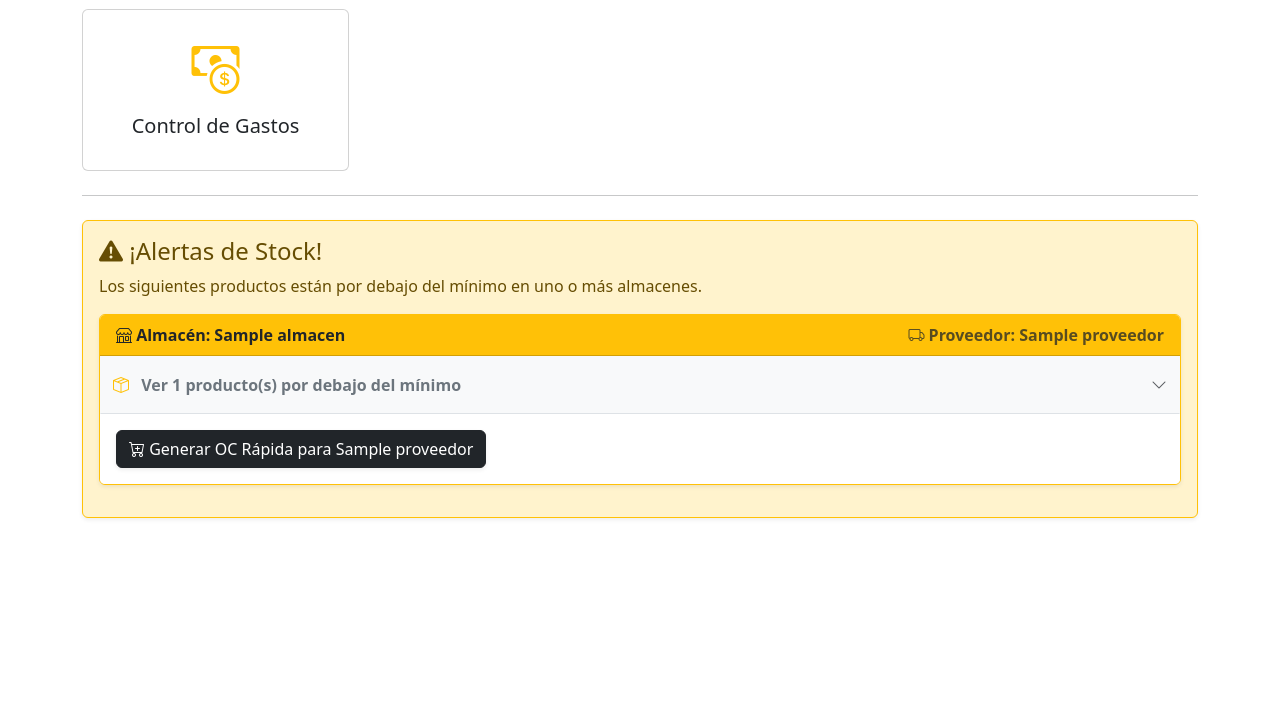
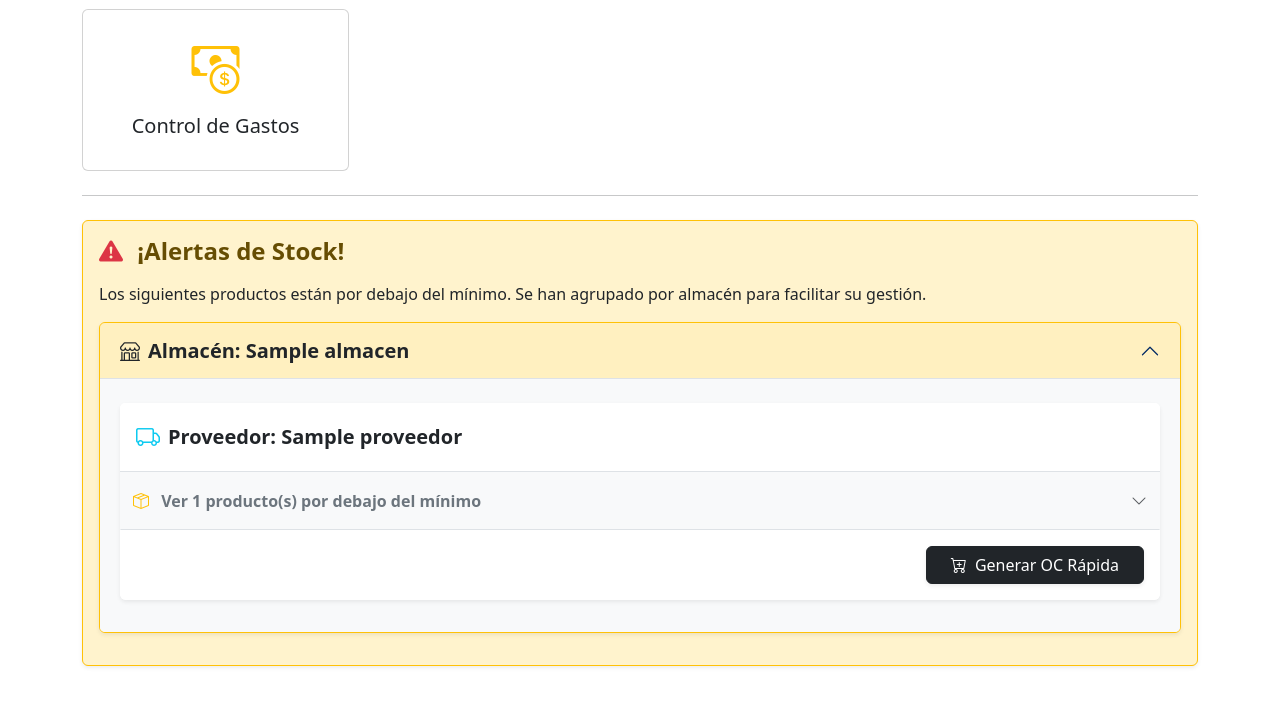
Before and after one commit to Raziraptor/Gestiondeinventario, a Flask app: page / in a window 1280 px wide. Shown: the part 482-1196 px from the top of the page. Before the commit the page ends 1001 px from the top, so only its background shows below. Run offline with Flask 3, Linux system fonts and the light colour scheme; a user stored in the database is signed in; tables that the repository leaves empty hold one stand-in row (values such as "Sample post"); grey boxes marked "Sample" are stand-in pictures; parts of the project's set-up code (start-up, migrations or seed data) failed here and were passed over; some libraries are stand-ins or nearby versions.

Commit message:
Update index.html

```diff
--- a/templates/index.html
+++ b/templates/index.html
@@ -132,17 +132,48 @@
     {% if current_user.rol in ['super_admin', 'admin'] or current_user.perm_create_oc_standard %}
 
         {% if alertas_agrupadas %}
-        <div class="alert alert-warning shadow-sm border-warning">
-            <h4 class="alert-heading"><i class="bi bi-exclamation-triangle-fill"></i> ¡Alertas de Stock!</h4>
-            <p>Los siguientes productos están por debajo del mínimo en uno o más almacenes.</p>
+        <div class="alert alert-warning shadow-sm border-warning mb-5">
+            <h4 class="alert-heading fw-bold mb-3"><i class="bi bi-exclamation-triangle-fill text-danger me-2"></i> ¡Alertas de Stock!</h4>
+            <p class="text-dark">Los siguientes productos están por debajo del mínimo. Se han agrupado por almacén para facilitar su gestión.</p>
 
-            <div class="row">
-                {% for (alm_id, alm_nombre, prov_id, prov_nombre), items_stock in alertas_agrupadas.items() %}
-                    <div class="col-12 mb-3">
-                        <div class="card border-warning shadow-sm">
-                            <div class="card-header bg-warning text-dark fw-bold d-flex flex-column flex-md-row justify-content-between align-items-md-center">
-                                <span><i class="bi bi-shop"></i> Almacén: {{ alm_nombre }}</span>
-                                <span class="text-dark opacity-75 mt-1 mt-md-0"><i class="bi bi-truck"></i> Proveedor: {{ prov_nombre }}</span>
+            <div class="accordion" id="accordionAlmacenes">
+                <!-- Usamos namespace para recordar en qué almacén estamos durante el loop -->
+                {% set current_alm = namespace(id=-1) %}
+
+                <!-- Ordenamos por las claves (tupla) para que todos los del mismo almacén queden juntos -->
+                {% for key, items_stock in alertas_agrupadas.items() | sort(attribute='0') %}
+                    {% set alm_id = key[0] %}
+                    {% set alm_nombre = key[1] %}
+                    {% set prov_id = key[2] %}
+                    {% set prov_nombre = key[3] %}
+
+                    {% if current_alm.id != alm_id %}
+                        <!-- Si no es el primero, cerramos las etiquetas del almacén anterior -->
+                        {% if not loop.first %}
+                                </div> <!-- Cierra el accordion-body del almacen -->
+                            </div> <!-- Cierra el collapse del almacen -->
+                        </div> <!-- Cierra el accordion-item del almacen -->
+                        {% endif %}
+
+                        <!-- NUEVO BLOQUE DE ALMACÉN DESPLEGABLE -->
+                        <div class="accordion-item border border-warning rounded mb-3 overflow-hidden shadow-sm">
+                            <h2 class="accordion-header" id="headingAlm_{{ alm_id }}">
+                                <button class="accordion-button bg-warning bg-opacity-25 text-dark fw-bold fs-5" type="button" data-bs-toggle="collapse" data-bs-target="#collapseAlm_{{ alm_id }}" aria-expanded="true" aria-controls="collapseAlm_{{ alm_id }}">
+                                    <i class="bi bi-shop me-2"></i> Almacén: {{ alm_nombre }}
+                                </button>
+                            </h2>
+                            <div id="collapseAlm_{{ alm_id }}" class="accordion-collapse collapse show" aria-labelledby="headingAlm_{{ alm_id }}">
+                                <div class="accordion-body bg-light pb-2 pt-4">
+
+                        <!-- Actualizamos el id del almacen actual -->
+                        {% set current_alm.id = alm_id %}
+                    {% endif %}
+
+                    <!-- TARJETA DEL PROVEEDOR (Dentro del Almacén) -->
+                    <div class="card border-0 shadow-sm mb-4">
+                        <div class="card-header bg-white border-bottom text-dark fw-bold d-flex align-items-center py-3">
+                            <i class="bi bi-truck text-info fs-4 me-2"></i>
+                            <span class="fs-5">Proveedor: {{ prov_nombre }}</span>
                         </div>
 
                         <form action="{{ url_for('nueva_orden') }}" method="POST">
@@ -150,9 +181,9 @@
                             <input type="hidden" name="almacen_id" value="{{ alm_id }}">
 
                             <div class="card-body p-0">
-                                    <!-- Botón Desplegable -->
+                                <!-- Botón Desplegable de Productos -->
                                 <div class="d-grid">
-                                        <button class="btn btn-light text-start rounded-0 border-bottom d-flex justify-content-between align-items-center py-3" type="button" data-bs-toggle="collapse" data-bs-target="#collapseAlert_{{ loop.index }}" aria-expanded="false" aria-controls="collapseAlert_{{ loop.index }}">
+                                    <button class="btn btn-light text-start rounded-0 border-bottom d-flex justify-content-between align-items-center py-3" type="button" data-bs-toggle="collapse" data-bs-target="#collapseProd_{{ alm_id }}_{{ prov_id }}" aria-expanded="false" aria-controls="collapseProd_{{ alm_id }}_{{ prov_id }}">
                                         <span class="fw-semibold text-secondary">
                                             <i class="bi bi-box-seam text-warning me-2"></i>
                                             Ver {{ items_stock|length }} producto(s) por debajo del mínimo
@@ -161,39 +192,46 @@
                                     </button>
                                 </div>
 
-                                    <!-- Lista Plegable -->
-                                    <div class="collapse" id="collapseAlert_{{ loop.index }}">
+                                <!-- Lista Plegable de Productos -->
+                                <div class="collapse" id="collapseProd_{{ alm_id }}_{{ prov_id }}">
                                     <ul class="list-group list-group-flush">
                                         {% for item in items_stock %}
-                                            <li class="list-group-item d-flex justify-content-between align-items-center bg-light bg-opacity-25">
+                                        <li class="list-group-item d-flex justify-content-between align-items-center bg-light bg-opacity-25 py-3">
                                             <div>
-                                                    <input class="form-check-input me-2" type="checkbox" name="producto_id" value="{{ item.producto.id }}" id="check_{{ alm_id }}_{{ item.id }}" checked>
-                                                    <label class="form-check-label" for="check_{{ alm_id }}_{{ item.id }}">
+                                                <input class="form-check-input me-2" type="checkbox" name="producto_id" value="{{ item.producto.id }}" id="check_{{ alm_id }}_{{ prov_id }}_{{ item.id }}" checked>
+                                                <label class="form-check-label" for="check_{{ alm_id }}_{{ prov_id }}_{{ item.id }}">
                                                     <strong>{{ item.producto.nombre }}</strong>
                                                     <small class="text-muted d-block d-md-inline ms-md-2">(SKU: {{ item.producto.codigo }})</small>
                                                 </label>
                                             </div>
-                                                <span class="badge bg-danger rounded-pill">Stock: {{ item.cantidad }} / Min: {{ item.stock_minimo }}</span>
+                                            <span class="badge bg-danger rounded-pill px-3 py-2 shadow-sm">Stock: {{ item.cantidad }} / Min: {{ item.stock_minimo }}</span>
                                         </li>
                                         {% endfor %}
                                     </ul>
                                 </div>
                             </div>
 
-                                <div class="card-footer bg-white border-top-0 pt-3 pb-3">
+                            <div class="card-footer bg-white border-top-0 pt-3 pb-3 text-end rounded-bottom">
                                 {% if prov_id != 0 %}
-                                        <button type="submit" class="btn btn-dark shadow-sm">
-                                            <i class="bi bi-cart-plus"></i> Generar OC Rápida para {{ prov_nombre }}
+                                    <button type="submit" class="btn btn-dark shadow-sm px-4">
+                                        <i class="bi bi-cart-plus me-1"></i> Generar OC Rápida
                                     </button>
                                 {% else %}
-                                        <div class="alert alert-danger mb-0 py-2 small">
-                                            <i class="bi bi-info-circle"></i> Asigna un proveedor a estos productos para poder generar una OC automática.
+                                    <div class="alert alert-danger mb-0 py-2 small text-start shadow-sm">
+                                        <i class="bi bi-exclamation-circle-fill me-1"></i> Asigna un proveedor a estos productos para poder generar una OC.
                                     </div>
                                 {% endif %}
                             </div>
                         </form>
                     </div>
-                    </div>
+
+                    <!-- Si es el último elemento de todas las alertas, debemos cerrar el bloque final -->
+                    {% if loop.last %}
+                                </div> <!-- Cierra el accordion-body del almacen -->
+                            </div> <!-- Cierra el collapse del almacen -->
+                        </div> <!-- Cierra el accordion-item del almacen -->
+                    {% endif %}
+
                 {% endfor %}
             </div>
         </div>
```
Lines whose indentation alone changed are shown as unchanged.
